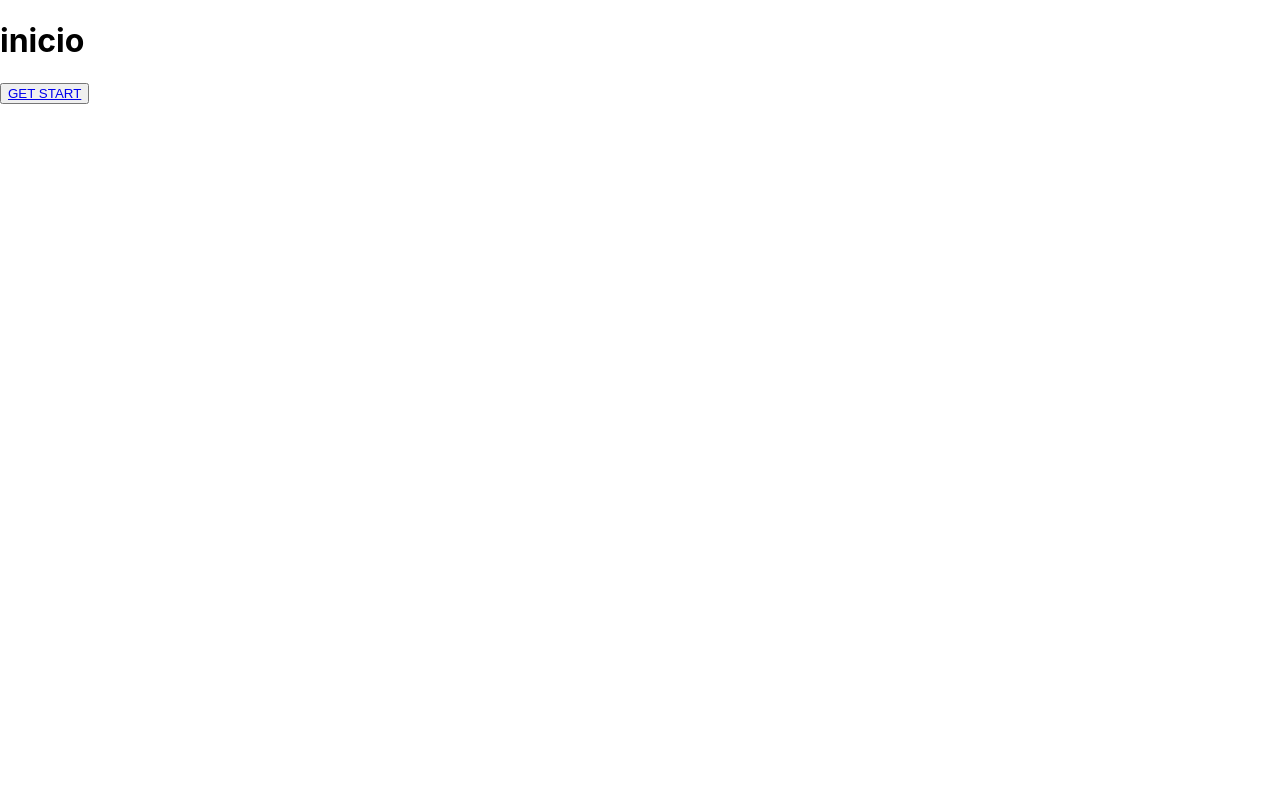
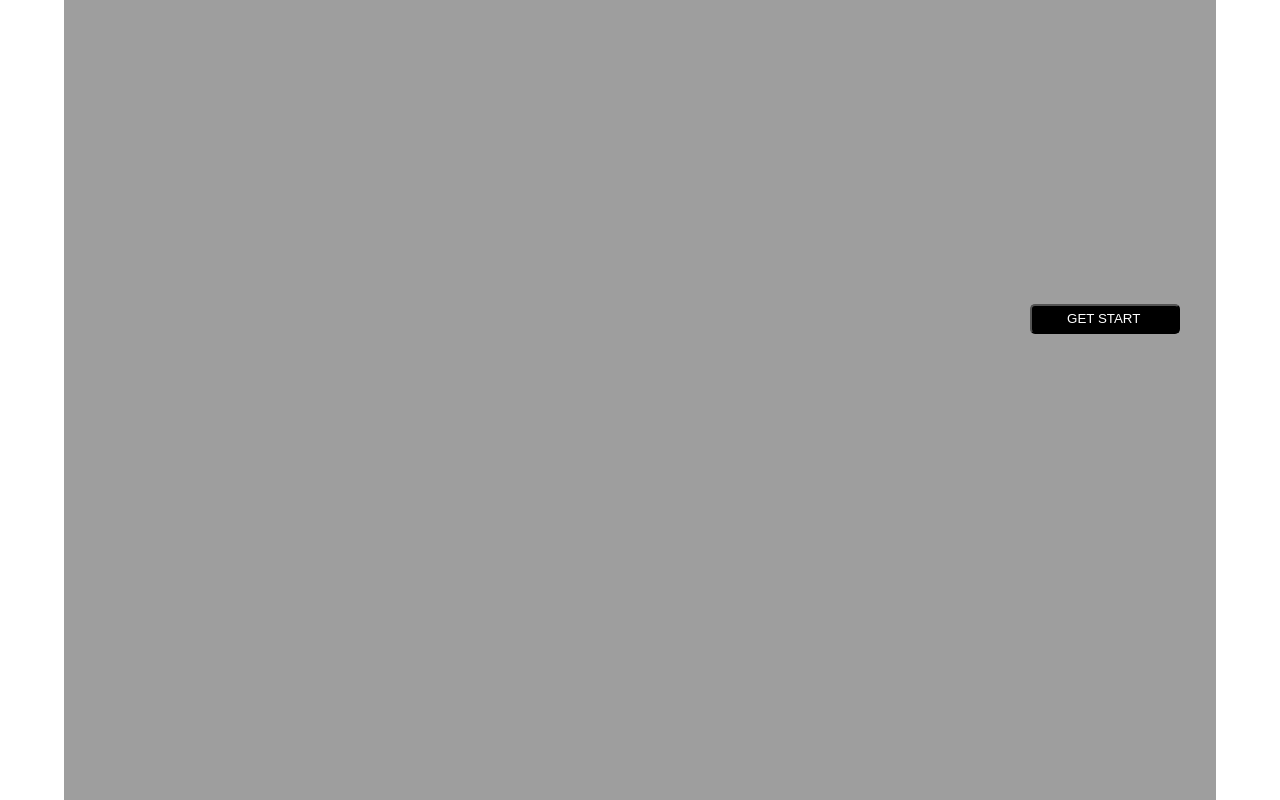
Before and after one commit to joel-CM/PI-Dogs, a React (Create React App) app in the folder client/: page / in a window 1280 px wide. Built offline with nearby package versions, Linux system fonts and the light colour scheme.

Commit message:
nose que decir...

```diff
--- a/client/package.json
+++ b/client/package.json
@@ -9,6 +9,7 @@
     "axios": "^0.23.0",
     "react": "^17.0.1",
     "react-dom": "^17.0.2",
+    "react-icons": "^4.3.1",
     "react-redux": "^7.2.6",
     "react-router-dom": "^5.3.0",
     "react-scripts": "4.0.0",
--- a/client/src/components/Dog.module.css
+++ b/client/src/components/Dog.module.css
@@ -6,6 +6,7 @@
   border-radius: 5px;
   border: 1px solid #000;
   box-shadow: 3px 3px 1px 2px rgba(0, 0, 0, 0.5);
+  background: #e1e1e1;
 }
 .card:hover {
   box-shadow: 1px 1px 1px 2px rgba(0, 0, 0, 0.5);
--- a/client/src/components/Dogs.jsx
+++ b/client/src/components/Dogs.jsx
@@ -3,7 +3,13 @@ import Dog from "./Dog";
 import style from "./Dogs.module.css";
 import { connect } from "react-redux";
 
+//todo: actions
 import { pagLeft, pagRight } from "../actions/actions";
+//todo: icons <<--->>
+import {
+  IoIosArrowDroprightCircle,
+  IoIosArrowDropleftCircle,
+} from "react-icons/io";
 
 //todo: componente <<<<--->>>
 const Dogs = ({ dogs, pInicio, pFinal, pagLeft, pagRight }) => {
@@ -18,14 +24,17 @@ const Dogs = ({ dogs, pInicio, pFinal, pagLeft, pagRight }) => {
     <div className={style.dogs}>
       {/* //todo: paginado <-----------> */}
       <div className={style.paginations}>
+        {/* //todo: pag left */}
         <button disabled={pInicio < 1 && true} onClick={() => pagLeft()}>
-          ver menos
+          <IoIosArrowDropleftCircle className={style.iconLeft} />
         </button>
+
+        {/* //todo: pag right */}
         <button
           disabled={pFinal > dogs.length - 1 && true}
           onClick={() => pagRight()}
         >
-          ver más →
+          <IoIosArrowDroprightCircle className={style.iconRight} />
         </button>
       </div>
 
@@ -38,14 +47,17 @@ const Dogs = ({ dogs, pInicio, pFinal, pagLeft, pagRight }) => {
       </div>
 
       <div className={style.paginations}>
+        {/* //todo: pag left */}
         <button disabled={pInicio < 1 && true} onClick={() => pagLeft()}>
-          ver menos
+          <IoIosArrowDropleftCircle className={style.iconLeft} />
         </button>
+
+        {/* //todo: pag right */}
         <button
           disabled={pFinal > dogs.length - 1 && true}
           onClick={() => pagRight()}
         >
-          ver más →
+          <IoIosArrowDroprightCircle className={style.iconRight} />
         </button>
       </div>
     </div>
--- a/client/src/components/Dogs.module.css
+++ b/client/src/components/Dogs.module.css
@@ -16,3 +16,9 @@
   justify-content: center;
   position: relative;
 }
+
+.iconRight,
+.iconLeft {
+  font-size: 30px;
+  cursor: pointer;
+}
--- a/client/src/components/Formulario.jsx
+++ b/client/src/components/Formulario.jsx
@@ -184,6 +184,7 @@ const Formulario = ({ tmps, getTemperaments }) => {
             type="text"
             id="image"
             name="image"
+            placeholder="https://example/image.jpg"
             value={input.image}
             onChange={handleInput}
           />
--- a/client/src/components/Inicio.jsx
+++ b/client/src/components/Inicio.jsx
@@ -1,17 +1,22 @@
-import React from 'react'
-import { Link } from "react-router-dom"
+import React from "react";
+import style from "./Inicio.module.css";
+import { NavLink } from "react-router-dom";
+
+import { BsArrowBarRight } from "react-icons/bs";
 
 const Inicio = () => {
-    return (
-        <div>
-           <h1>inicio</h1>
-           <button>
-               <Link to="/home">
-                   GET START
-               </Link>
-           </button>
-        </div>
-    )
-}
+  return (
+    <div className={style.container}>
+      <button className={style.btn_link}>
+        <span>
+          <BsArrowBarRight className={style.icon} />
+        </span>
+        <NavLink to="/home" className={style.link}>
+          GET START
+        </NavLink>
+      </button>
+    </div>
+  );
+};
 
-export default Inicio
+export default Inicio;
--- /dev/null
+++ b/client/src/components/Inicio.module.css
@@ -0,0 +1,58 @@
+.container {
+  width: 90%;
+  min-height: 100vh;
+  margin: 0 auto;
+  background-image: url("http://localhost:3001/api/dog_img");
+  background-repeat: no-repeat;
+  background-size: 100%;
+  background-position: center;
+}
+
+.btn_link {
+  display: flex;
+  align-items: center;
+  width: 150px;
+  height: 30px;
+  position: absolute;
+  top: 38%;
+  right: 100px;
+  background: #000;
+  color: #fff;
+  overflow: hidden;
+  border-radius: 5px;
+}
+
+.link {
+  height: 30px;
+  line-height: 30px;
+  transition: 0.4s ease-in-out all;
+  position: absolute;
+  left: 24%;
+  color: #fff;
+  text-decoration: none;
+}
+
+.btn_link span {
+  position: absolute;
+  left: -20px;
+  transition: 0.3s ease-in-out all;
+  opacity: 0;
+}
+
+.btn_link:hover span {
+  opacity: 1;
+  left: 100px;
+}
+
+.btn_link:hover .link {
+  width: 100%;
+  text-align: start;
+  left: 2%;
+  background: transparent;
+}
+
+.icon {
+  display: flex;
+  align-items: center;
+  font-size: 20px;
+}
--- a/client/src/components/Operaciones.jsx
+++ b/client/src/components/Operaciones.jsx
@@ -3,6 +3,7 @@ import style from "./Operaciones.module.css";
 import { NavLink } from "react-router-dom";
 import { connect } from "react-redux";
 
+//todo: actions <<<------>>>
 import {
   getDogsCreated,
   getDogs,
@@ -11,6 +12,9 @@ import {
   orderByTemperamentAsc,
   orderByTemperamentDes,
 } from "../actions/actions";
+
+//todo: icons <<<--------->>>
+import { BsFilterRight } from "react-icons/bs";
 
 const Operaciones = ({
   getDogsCreated,
@@ -40,16 +44,16 @@ const Operaciones = ({
 
   return (
     <div className={style.operationContainer}>
-      <div className="getDogs">
-        <b>Get Dogs: </b>
+      <div className={style.getDogs}>
+        <BsFilterRight className={style.iconFilter} />
         <select onChange={handleOperations}>
           <option value="all_dogs">All Dogs</option>
           <option value="dogs_created">Dogs Created</option>
         </select>
       </div>
 
-      <div className="orderBy">
-        <b>order by: </b>
+      <div className={style.orderBy}>
+        <BsFilterRight className={style.iconFilter} />
         <select onChange={handleOperations}>
           <option value="order_by_weight_asc">Order By Weight ASC</option>
           <option value="order_by_weight_des">Order By Weight DES</option>
--- a/client/src/components/Operaciones.module.css
+++ b/client/src/components/Operaciones.module.css
@@ -17,3 +17,14 @@
   color: #000;
   text-decoration: none;
 }
+
+.getDogs,
+.orderBy {
+  display: flex;
+  justify-self: center;
+  align-items: center;
+}
+.iconFilter {
+  font-size: 25px;
+  margin-right: 5px;
+}
--- a/client/src/components/Search.jsx
+++ b/client/src/components/Search.jsx
@@ -1,9 +1,11 @@
 import React, { useState } from "react";
 import style from "./Search.module.css";
+import { connect } from "react-redux";
+// todo. actions
+import { getDogById } from "../actions/actions";
 
-import { connect } from "react-redux";
-
-import { getDogById } from "../actions/actions";
+//todo: icons
+import { FaSearch } from "react-icons/fa";
 
 const Formulario = ({ getDogById }) => {
   const [state, setstate] = useState("");
@@ -28,7 +30,9 @@ const Formulario = ({ getDogById }) => {
           placeholder="Ej: Cocker Spaniel..."
           onChange={handleChange}
         />
-        <input type="submit" value="Buscar" />
+        <button type="submit">
+          <FaSearch />
+        </button>
       </form>
     </div>
   );
--- a/client/src/components/Search.module.css
+++ b/client/src/components/Search.module.css
@@ -13,8 +13,8 @@
   border-radius: 5px;
 }
 
-.flex input[type="submit"] {
-  width: 100px;
+.flex button[type="submit"] {
+  width: 50px;
   padding: 0;
   margin-left: 5px;
   height: 30px;
@@ -25,7 +25,7 @@
   transition-duration: 0.5s;
 }
 
-.flex input[type="submit"]:hover {
+.flex button[type="submit"]:hover {
   background-color: transparent;
   color: #000;
 }
```
